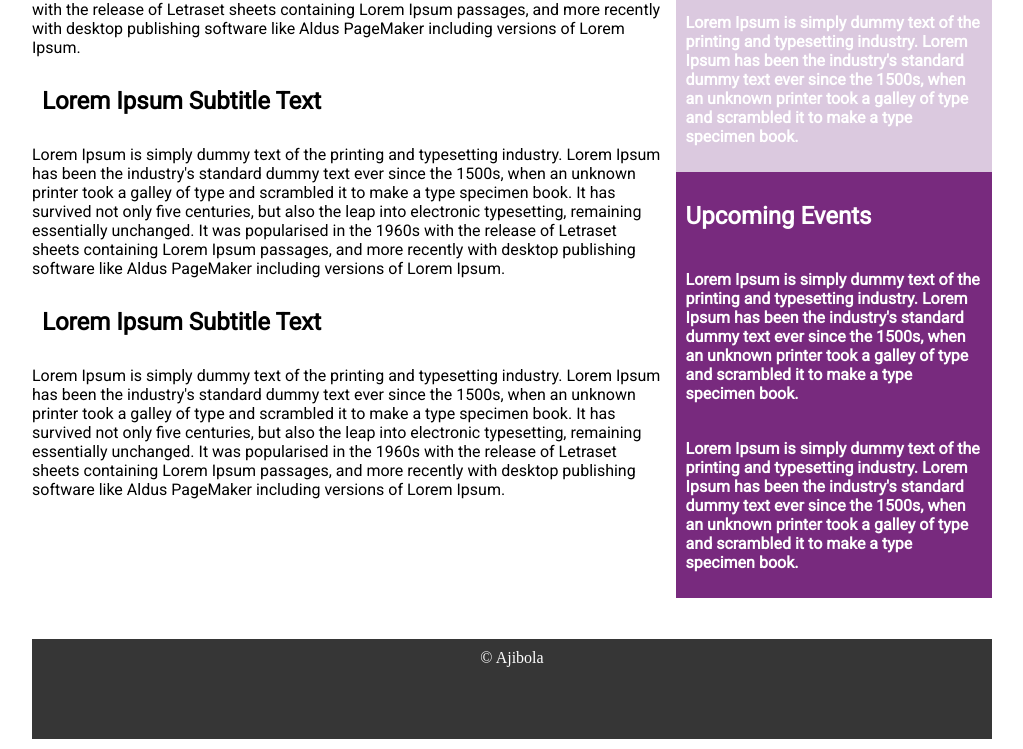
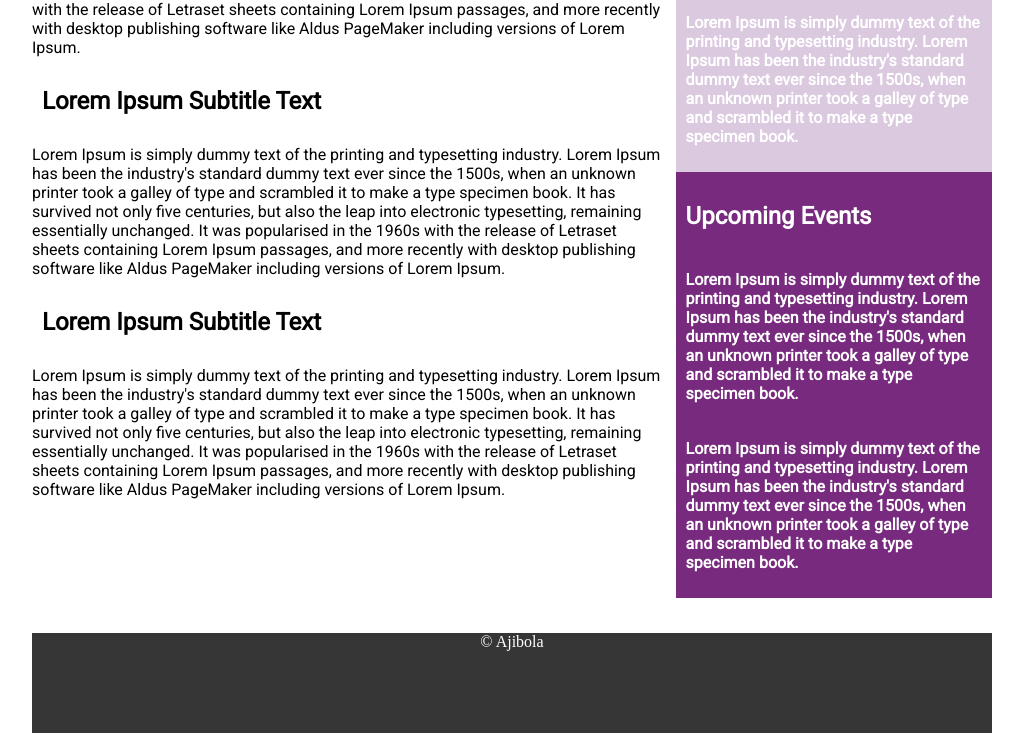
Before and after one commit to jibolso/csdm.rgu, a plain HTML site: page index.html in a window 1280 px wide. Shown: the part 790-1539 px from the top of the page, without its empty margins (128-1151 px from the left). Drawn offline with Linux system fonts and the light colour scheme.

Commit message:
Update style.css

```diff
--- a/css/style.css
+++ b/css/style.css
@@ -93,5 +93,5 @@ footer {
 }
 
 footer p {
-    padding:10px 10px 10px 10px;
+    margin:10px 10px 10px 10px;
 }
```
